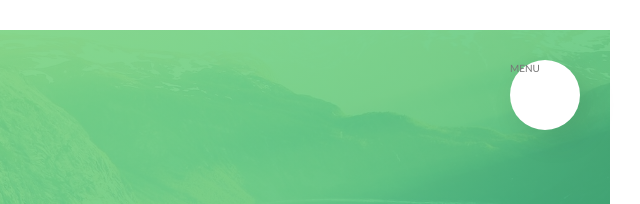
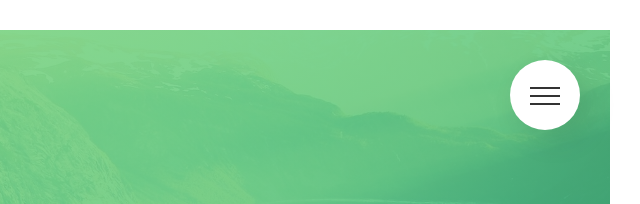
Before and after one commit to stapletonaj/Natours-advanced-css, a website: page index.html in a window 1280 px wide. Shown: the top 204 px of the page, 640-1280 px from the left. Drawn offline with Linux system fonts and the light colour scheme.

Commit message:
finished navigation

```diff
--- a/index.html
+++ b/index.html
@@ -16,7 +16,9 @@
         <div class="navigation">
             <input type="checkbox" class="navigation__checkbox" id="navi-toggle">
 
-            <label for="navi-toggle" class="navigation__button">MENU</label>
+            <label for="navi-toggle" class="navigation__button">
+                <span class="navigation__icon">&nbsp;</span>
+            </label>
 
             <div class="navigation__background">&nbsp;</div>
 
--- a/sass/layout/_navigation.scss
+++ b/sass/layout/_navigation.scss
@@ -14,6 +14,8 @@
         border-radius: 50%;
         z-index: 2000;
         box-shadow: 1rem 1rem 3rem rgba($color-black, 0.1);
+        text-align: center;
+        cursor: pointer;
     }
 
     &__background {
@@ -89,6 +91,7 @@
         }
     }
 
+    //FUNCTIONALITY
     &__checkbox:checked ~ &__background {
         transform: scale(80);
     }
@@ -97,4 +100,53 @@
         opacity: 1;
         width: 100%;
     }
+
+    //ICON
+    &__icon {
+        position: relative;
+        margin-top: 3.5rem;
+
+        &,
+        &::before,
+        &::after {
+            width: 3rem;
+            height: 2px;
+            background-color: $color-grey-dark-3;
+            display: inline-block;
+        }
+
+        &::before,
+        &::after{
+            content:"";
+            position: absolute;
+            left: 0;
+            transition: all 0.2s;
+        }
+
+        &::before {top: -.8rem}
+        &::after {top: .8rem}
+    }
+
+    &__button:hover &__icon::before {
+        top: -1rem;
+    }
+
+     &__button:hover &__icon::after {
+        top: 1rem;
+    }
+
+    &__checkbox:checked + &__button &__icon {
+        background-color: transparent;
+    }
+
+    &__checkbox:checked + &__button &__icon::before {
+        top:0;
+        transform: rotate(135deg);
+    }
+
+    &__checkbox:checked + &__button &__icon::after {
+        top:0;
+        transform: rotate(-135deg);
+    }
+
 }
```
Also changed, not shown: css/style.css.
